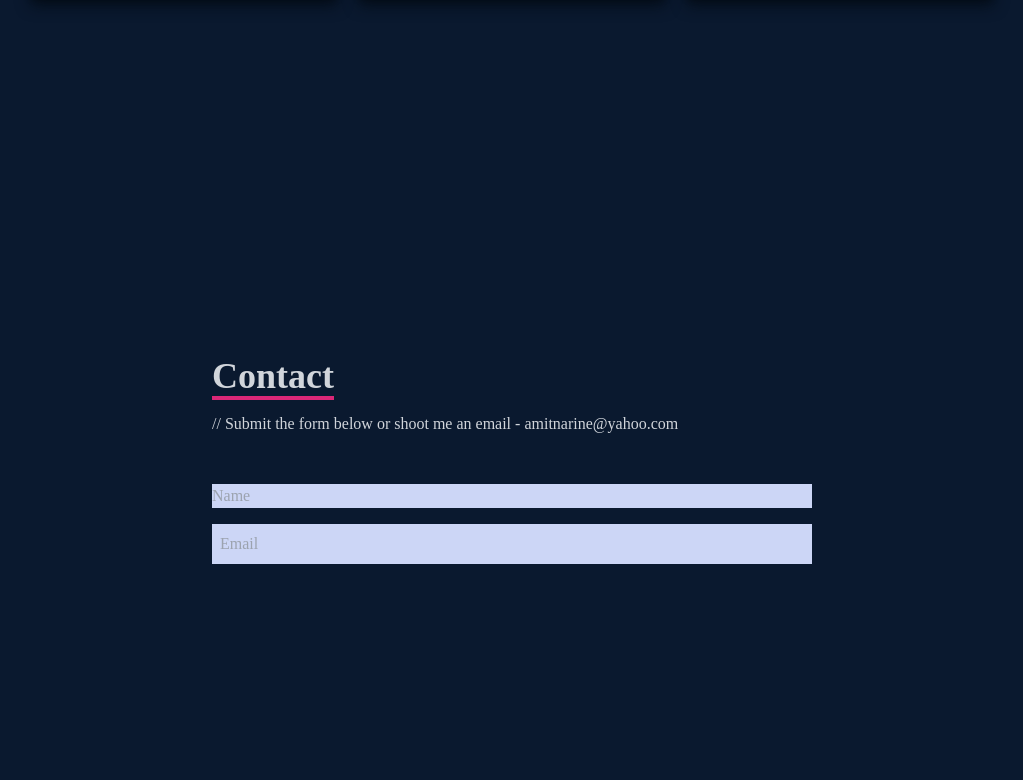
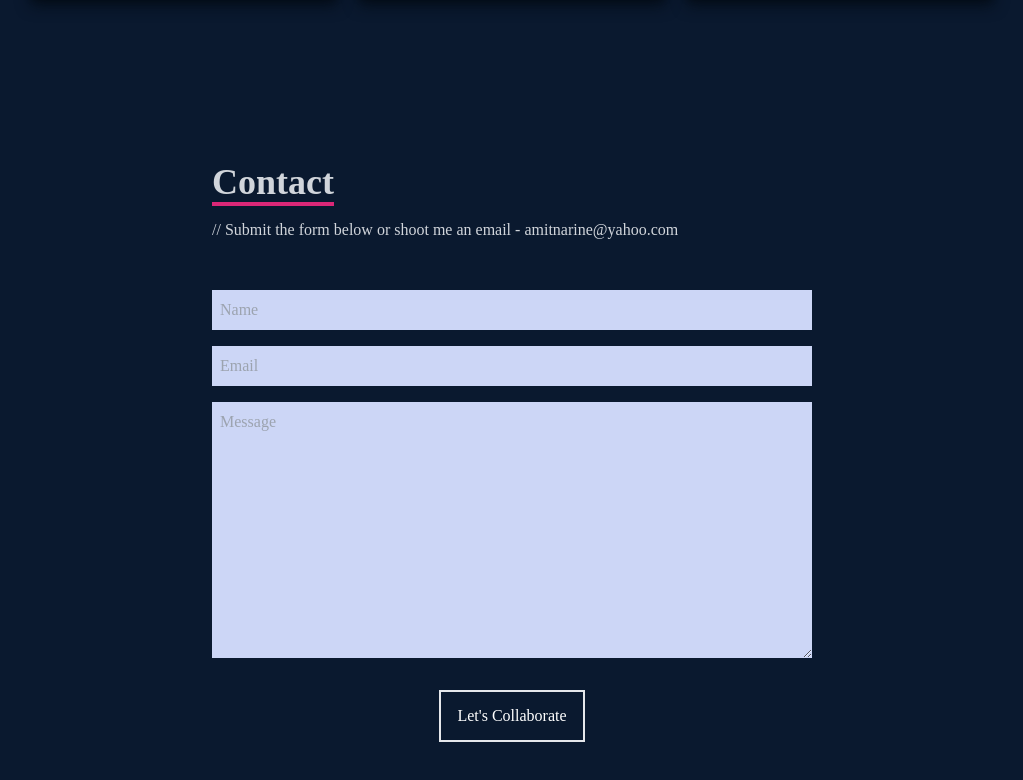
Before and after one commit to amitnarine/amitnarine-portfolio, a React (Create React App) app: page / in a window 1280 px wide. Shown: the part 3132-3912 px from the top of the page, without its empty margins (128-1151 px from the left). Built offline with nearby package versions, Linux system fonts and the light colour scheme.

Commit message:
added configuration for Getform.io

```diff
--- a/src/components/Contact.jsx
+++ b/src/components/Contact.jsx
@@ -3,13 +3,15 @@ import React from 'react'
 export const Contact = () => {
   return (
     <div name='contact' className='w-full h-screen bg-[#0a192f] flex justify-center items-center p-4'>
-        <form action="" className='flex flex-col max-w-[600px] w-full'>
+        <form method='POST' action="https://getform.io/f/59a985ed-6980-48d9-bba3-0b6f7b4270e0" className='flex flex-col max-w-[600px] w-full'>
             <div className='pb-8'>
                 <p className='text-4xl font-bold inline border-b-4 border-pink-600 text-gray-300'>Contact</p>
                 <p className='text-gray-300 py-4'>// Submit the form below or shoot me an email - amitnarine@yahoo.com</p>
             </div>
-            <input className='bg-[#ccd6f6]' type="text" placeholder='Name' name='name'></input>
+            <input className='bg-[#ccd6f6] p-2' type="text" placeholder='Name' name='name'></input>
             <input className='my-4 p-2 bg-[#ccd6f6]' type="email" placeholder='Email' name='email'></input>
+            <textarea className='bg-[#ccd6f6] p-2' name='message' rows='10' placeholder='Message'></textarea>
+            <button className='text-white border-2 hover:bg-pink-600 hover:border-pink-600 px-4 py-3 my-8 mx-auto flex items-center'>Let's Collaborate</button>
         </form>
 
 
```
